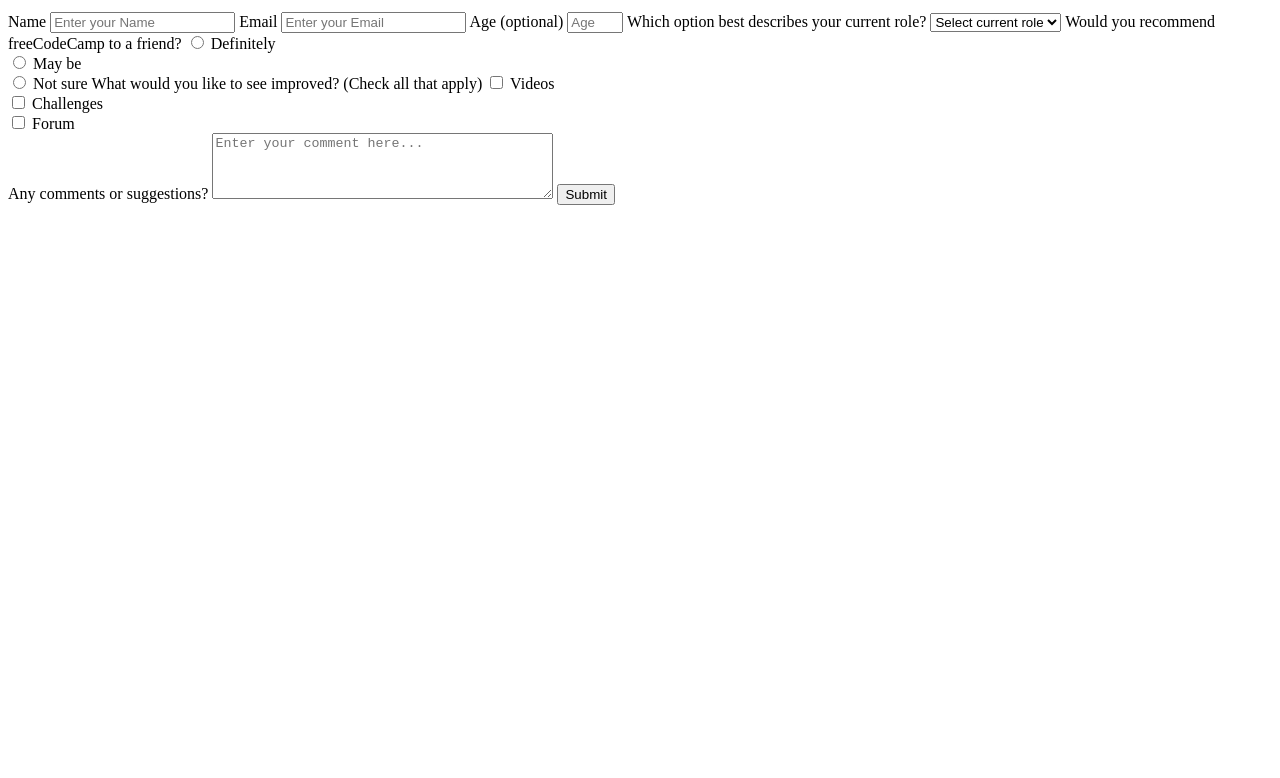
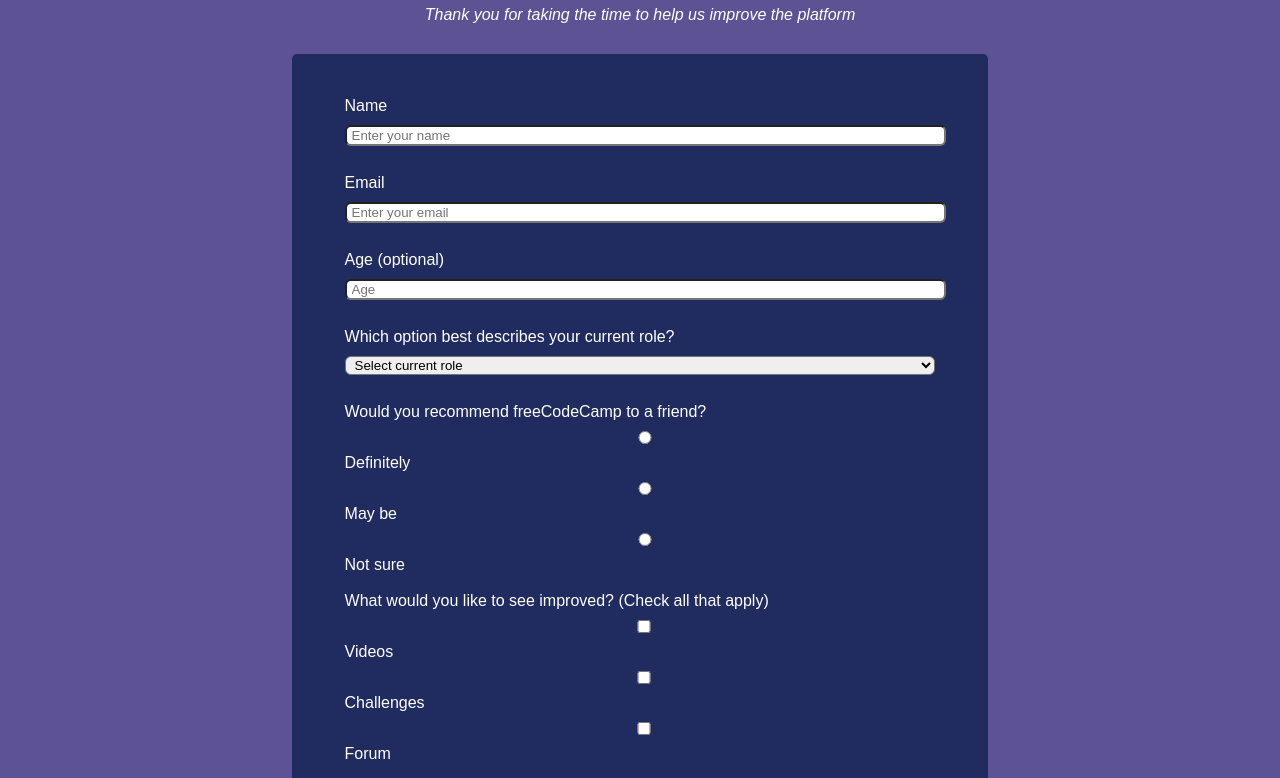
Before and after one commit to AbeeraTahir/Abeera-Amit, a plain HTML site: page index.html in a window 1280 px wide. Shown: the part 102-880 px from the top of the page. Before the commit the page ends 800 px from the top, so only its background shows below. Drawn offline with Linux system fonts and the light colour scheme; files that its build step writes are made by us from their sources.

Commit message:
initial css

```diff
--- a/css/style.css
+++ b/css/style.css
@@ -0,0 +1,37 @@
+body{
+    background-color: #5D5394;
+    font-family: Arial, sans-serif;
+    height: 1050px;
+}
+#title{
+    margin-top: 50px;
+    text-align: center;
+    color: white;
+    font-weight: lighter;
+}
+#description{
+    text-align: center;
+    color: white;
+    margin-bottom: 30px;
+    font-style: italic;
+}
+.form-style{
+    background-color: #202C5F;
+    width: 55%;
+    margin: auto;
+    border-radius: 5px;
+    height: 950px;
+}
+#survey-form{
+    color: white;
+    padding: 25px;
+    width: 85%;
+    margin: auto;
+}
+input, select, textarea{
+    width: 100%;
+    margin-top: 10px;
+    border-radius: 6px;
+    padding-left: 5px;
+    margin-bottom: 10px;
+}
--- a/index.html
+++ b/index.html
@@ -3,45 +3,50 @@
   <head>
     <meta charset="UTF-8">
     <title>Fork Me! FCC: Test Suite Template</title>
-    <link rel="stylesheet" href="style.css">
+    <link rel="stylesheet" href="css\style.css">
   </head>
 
   <body>
     <script src="https://cdn.freecodecamp.org/testable-projects-fcc/v1/bundle.js"></script>
     <h1 id="title">freeCodeCamp Survey Form</h1>
     <p id="description">Thank you for taking the time to help us improve the platform</p>
+    <div class="form-style">
       <form id="survey-form">
-      <label id="name-label" for="name">Name</label>
-      <input type="text" id="name" name="name" placeholder="Enter your Name" required>
-      <label id="email-label" for="Email">Email</label>
-      <input type="email" id="email" name="Email" placeholder="Enter your Email" required>
-      <label id="number-label" for="number">Age (optional)</label>
-      <input type="number" id="number" name="number" placeholder="Age" min="18" max="50">
-      <label id="option-label" for="option">Which option best describes your current role?</label>
+      </br>
+        <label id="name-label" for="name">Name</label></br>
+        <input type="text" id="name" name="name" placeholder="Enter your name" required></br></br>
+        <label id="email-label" for="Email">Email</label></br>
+        <input type="email" id="email" name="Email" placeholder="Enter your email" required></br></br>
+        <label id="number-label" for="number">Age (optional)</label></br>
+        <input type="number" id="number" name="number" placeholder="Age" min="18" max="50"></br></br>
+        <label id="option-label" for="option">Which option best describes your current role?</label></br>
         <select id="dropdown">
           <option value="select-role">Select current role</option>
           <option value="student">Student</option>
           <option value="full-time-job">Full time job</option>
           <option value="other">Other</option>
         </select>
-      <label id="radio-label" for="radio">Would you recommend freeCodeCamp to a friend?</label>
+      </br></br>
+        <label id="radio-label" for="radio">Would you recommend freeCodeCamp to a friend?</label></br>
         <input type="radio" id="definitely" name="recommend" value="Definitely">
-      <label for="definitely">Definitely</label><br>
+        <label for="definitely">Definitely</label></br>
         <input type="radio" id="maybe" name="recommend" value="Maybe">
-      <label for="maybe">May be</label><br>
+        <label for="maybe">May be</label></br>
         <input type="radio" id="not-sure" name="recommend" value="Notsure">
-      <label for="not-sure">Not sure</label>
-      <label id="checkbox-label" for="checkbox">What would you like to see improved? (Check all that apply)</label>
+        <label for="not-sure">Not sure</label></br></br>
+        <label id="checkbox-label" for="checkbox">What would you like to see improved? (Check all that apply)</label></br>
         <input type="checkbox" id="videos" name="videos" value="Videos">
-      <label for="videos"> Videos</label><br>
+        <label for="videos"> Videos</label></br>
         <input type="checkbox" id="challenges" name="challenges" value="Challenges">
-      <label for="challenges"> Challenges</label><br>
+        <label for="challenges"> Challenges</label></br>
         <input type="checkbox" id="forum" name="forum" value="Forum">
-      <label for="forum"> Forum</label><br>
-      <label id="textarea-label" for="textarea">Any comments or suggestions?</label>
-      <textarea id="textarea" name="textarea" placeholder="Enter your comment here..." rows="4" cols="40"></textarea>
+        <label for="forum"> Forum</label></br></br>
+        <label id="textarea-label" for="textarea">Any comments or suggestions?</label></br>
+        <textarea id="textarea" name="textarea" placeholder="Enter your comment here..." rows="6" cols="40"></textarea></br></br>
         <input type="submit" id="submit" value="Submit">
       </form>
+    </div>
+
     <!--
 
     Hello Camper!
```
Lines whose indentation alone changed are shown as unchanged.
